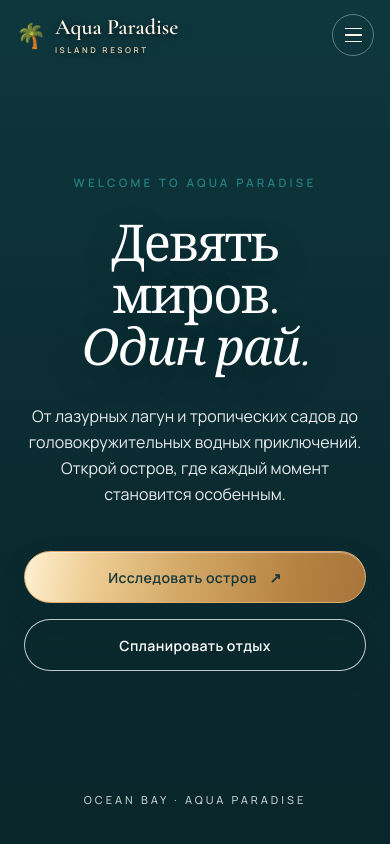
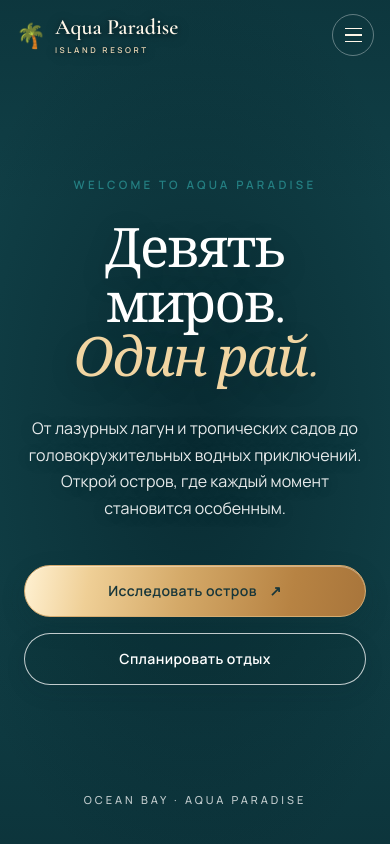
Before and after one commit to raccoonforge/aqua-paradise-resort, a React (Vite) app: page / in a window 390 px wide. Shown: the top 844 px of the page. Built offline with nearby package versions, Linux system fonts and the light colour scheme.

Commit message:
style: refine full-screen Hero typography, overlay and responsive spacing

```diff
--- a/src/index.css
+++ b/src/index.css
@@ -425,3 +425,28 @@ body {
   .apr-site-header--hero { margin-bottom: 0; }
   .apr-main--inner { padding-top: 70px; }
 }
+
+/* Hero editorial composition — no cinematic intro, ready for an Ocean Bay photograph. */
+.apr-hero { min-height: 100svh; background: #103f46; }
+.apr-hero__veil {
+  background:
+    radial-gradient(ellipse 65% 55% at 50% 52%, rgba(5,31,38,.60) 0%, rgba(5,31,38,.25) 55%, transparent 100%),
+    linear-gradient(180deg, rgba(5,31,38,.27) 0%, transparent 24%, transparent 68%, rgba(5,31,38,.32) 100%);
+}
+.apr-hero__content { padding-top: 5.5rem; padding-bottom: 6.5rem; }
+.apr-hero__title {
+  font-size: clamp(3.7rem, 8.2vw, 8.2rem);
+  font-weight: 500;
+  line-height: .98;
+  letter-spacing: -.048em;
+  text-shadow: 0 7px 28px rgba(4,26,31,.24);
+}
+.apr-hero__accent { color: #f1d5a2; }
+.apr-hero__description { max-width: 710px; text-wrap: pretty; text-shadow: 0 2px 15px rgba(4,26,31,.32); }
+@media (max-width: 639px) {
+  .apr-hero { min-height: 720px; min-height: 100svh; }
+  .apr-hero__content { padding-top: 6rem; padding-bottom: 5rem; }
+  .apr-hero__title { font-size: clamp(3.4rem, 12.4vw, 5.2rem); line-height: 1.01; }
+  .apr-hero__description { font-size: 1rem; line-height: 1.65; }
+}
+@media (prefers-reduced-motion: reduce) { .apr-hero__content * { scroll-behavior: auto; } }
```
